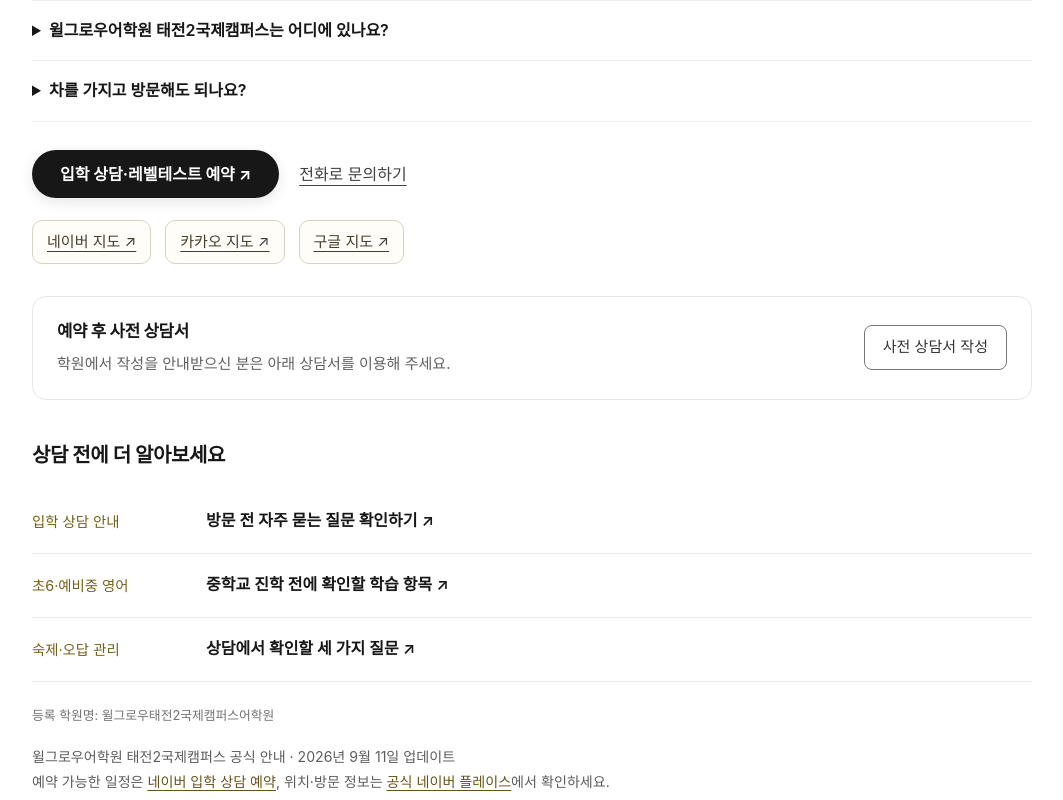
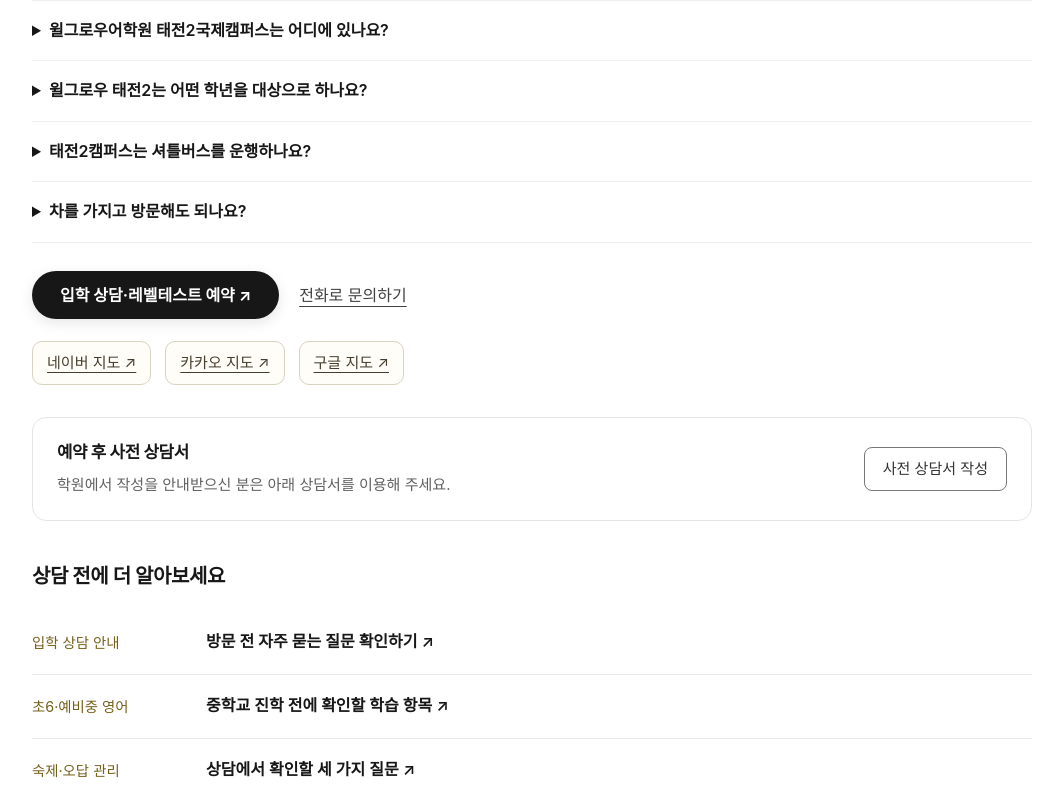
Before and after one commit to Jiwanimastrr/portal, a React (Vite) app: page / in a window 1280 px wide. Shown: the part 2980-3780 px from the top of the page, without its empty margins (108-1171 px from the left). Built offline with nearby package versions, Linux system fonts and the light colour scheme.

Commit message:
Clarify Taejeon2 student ages and shuttle service

```diff
--- a/src/academyContent.ts
+++ b/src/academyContent.ts
@@ -1,6 +1,6 @@
 // Public facts shared by the visible answers and the structured page description.
 // Update the date only when public content changes, not on every deployment.
-export const ACADEMY_CONTENT_UPDATED = '2026-09-11';
+export const ACADEMY_CONTENT_UPDATED = '2026-09-15';
 export const ACADEMY_NAME = '윌그로우어학원 태전2국제캠퍼스';
 export const ACADEMY_LEGAL_NAME = '윌그로우태전2국제캠퍼스어학원';
 export const ACADEMY_SITE_URL = 'https://willgrow.pages.dev/';
@@ -79,6 +79,16 @@ export const ACADEMY_FAQS = [
     answer: '경기도 광주시 태성로 130-1, 건물 3층 304호입니다. 이 페이지의 입학 상담 예약과 전화 문의는 태전2국제캠퍼스 안내입니다. 오시는 길의 태전2국제캠퍼스 지도를 선택해 주세요.',
   },
   {
+    id: 'student-age-range',
+    question: '윌그로우 태전2는 어떤 학년을 대상으로 하나요?',
+    answer: '초등학생부터 중학생까지를 대상으로 합니다. 초등 1학년 파닉스부터 초등 영어와 중등 영어 과정을 운영하며, 아이의 학년과 현재 학습 상태에 맞는 반은 상담에서 안내합니다.',
+  },
+  {
+    id: 'shuttle-service',
+    question: '태전2캠퍼스는 셔틀버스를 운행하나요?',
+    answer: '네. 윌그로우어학원 태전2국제캠퍼스는 셔틀버스를 운행합니다. 이용을 원하시면 상담할 때 아이의 학교와 이용 희망 지역을 알려주세요. 해당 지역의 운행 여부, 승하차 장소와 시간은 학원에 확인해 주세요.',
+  },
+  {
     id: 'parking',
     question: '차를 가지고 방문해도 되나요?',
     answer: '건물 주차장을 무료로 이용할 수 있습니다. 주차 후 경기도 광주시 태성로 130-1, 건물 3층 304호로 오시면 됩니다.',
```
Also changed, not shown: 1 other file (tests, documents, lock files or other folders).
